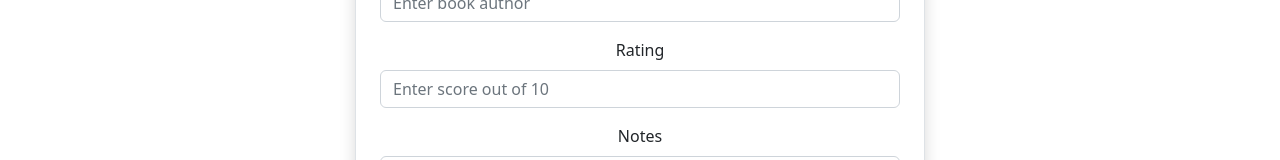
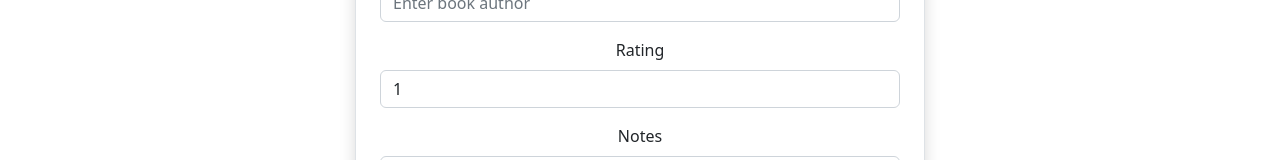
Before and after one commit to cambrem/virtual-library-frontend, a React (Create React App) app: page /addbook in a window 1280 px wide. Shown: the part 309-469 px from the top of the page. Built offline with nearby package versions, Linux system fonts and the light colour scheme.

Commit message:
added dropdown menu for rating

```diff
--- a/src/library/AddBook.js
+++ b/src/library/AddBook.js
@@ -62,14 +62,18 @@
                             <label htmlFor='rating' className='form-label'>
                                 Rating
                             </label>
-                            <input
-                                type={'text'}
+                            <select
                                 className='form-control'
-                                placeholder='Enter score out of 10'
                                 name='rating'
                                 value={rating}
                                 onChange={(e) => onInputChange(e)}
-                            />
+                            >
+                                <option value={1}>1</option>
+                                <option value={2}>2</option>
+                                <option value={3}>3</option>
+                                <option value={4}>4</option>
+                                <option value={5}>5</option>
+                            </select>
                         </div>
                         <div className='mb-3'>
                             <label htmlFor='notes' className='form-label'>
--- a/src/library/EditBook.js
+++ b/src/library/EditBook.js
@@ -73,14 +73,18 @@
                             <label htmlFor='rating' className='form-label'>
                                 Rating
                             </label>
-                            <input
-                                type={'text'}
+                            <select
                                 className='form-control'
-                                placeholder='Enter score out of 10'
                                 name='rating'
                                 value={rating}
                                 onChange={(e) => onInputChange(e)}
-                            />
+                            >
+                                <option value={1}>1</option>
+                                <option value={2}>2</option>
+                                <option value={3}>3</option>
+                                <option value={4}>4</option>
+                                <option value={5}>5</option>
+                            </select>
                         </div>
                         <div className='mb-3'>
                             <label htmlFor='notes' className='form-label'>
```
